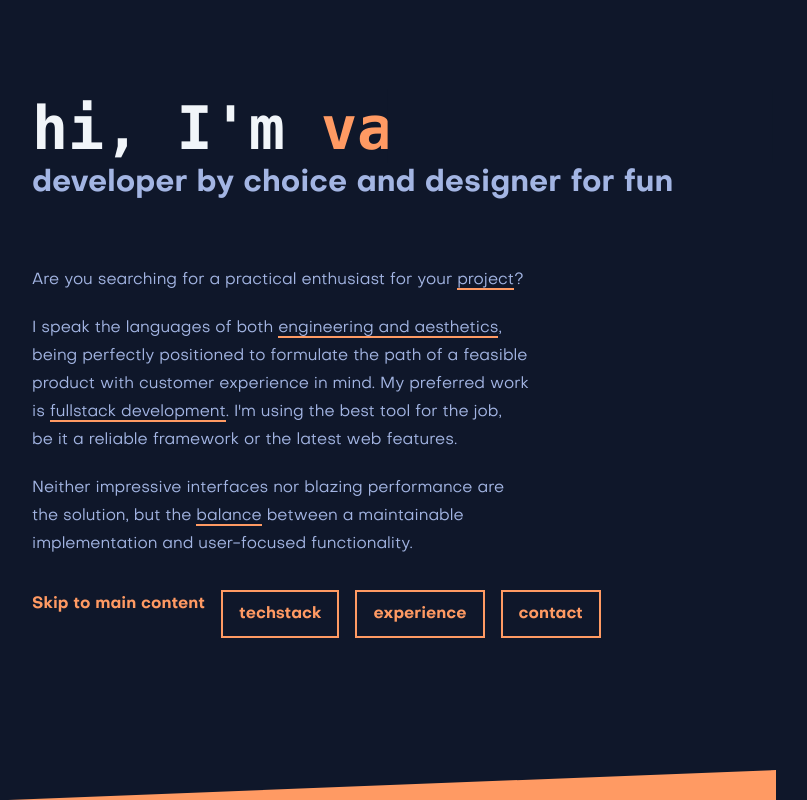
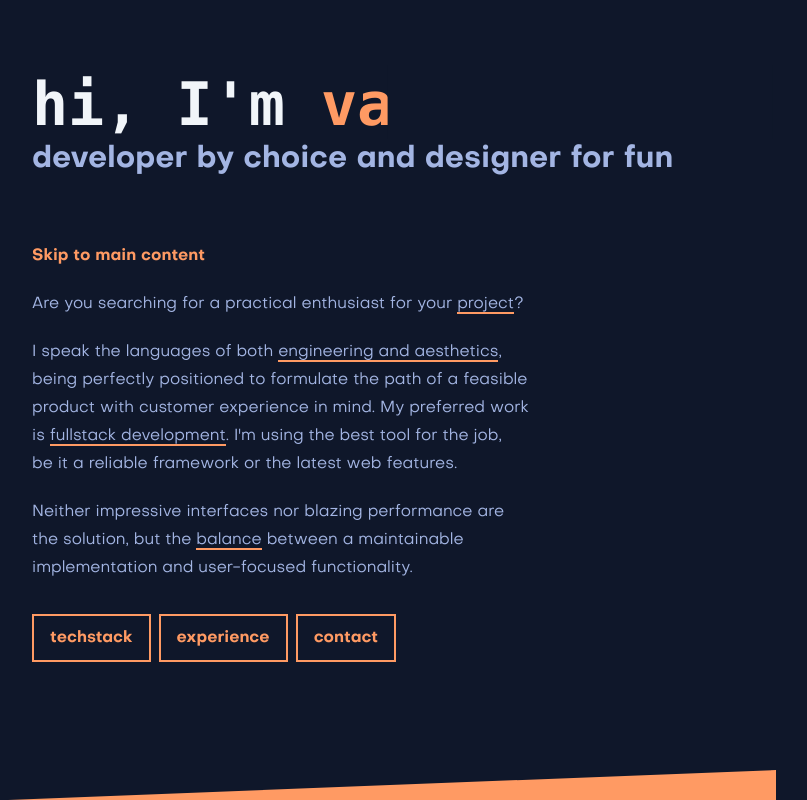
Before and after one commit to vanntile/vanntile.com, a Next.js app: page / in a window 1280 px wide. Shown: the top 800 px of the page, without its empty margins (248-1055 px from the left). Built offline with nearby package versions, Linux system fonts and the light colour scheme; what tailwindcss-visuallyhidden would draw is missing.

Commit message:
fix(osx): :bug: safari missed gap css

```diff
--- a/components/Tags.tsx
+++ b/components/Tags.tsx
@@ -5,7 +5,7 @@ interface Props {
 }
 
 const Tags: React.FC<Props> = ({ tags, additionalClasses, className }): JSX.Element => (
-  <div className={`mt-1 pb-4 overflow-hidden flex flex-row flex-wrap gap-2 ${className}`}>
+  <div className={`mt-1 pb-4 overflow-hidden flex flex-row flex-wrap space-x-2 ${className}`}>
     {tags.map((s: string) => (
       <span key={s} className={`px-4 py-2 whitespace-nowrap text-sm font-semibold rounded ${additionalClasses}`}>
         {s}
--- a/pages/index.tsx
+++ b/pages/index.tsx
@@ -225,6 +225,9 @@ const IndexPage: NextPage = () => {
             </h1>
             <div className="text-xl font-semibold md:text-3xl">developer by choice and designer for fun</div>
           </header>
+          <a className="visuallyhidden" href="#section-tech">
+            Skip to main content
+          </a>
           <p>
             Are you searching for a practical enthusiast for your <span className={styles.highlight}>project</span>?
           </p>
@@ -240,10 +243,7 @@ const IndexPage: NextPage = () => {
             solution, but the <span className={styles.highlight}>balance</span> between a maintainable implementation
             and user-focused functionality.
           </p>
-          <div className="flex flex-row gap-4 mt-8">
-            <a className="visuallyhidden" href="#section-tech">
-              Skip to main content
-            </a>
+          <div className="flex flex-row mt-8 space-x-2">
             <a
               className="px-4 py-2 border-2 border-current text-brand-accent hover:text-brand-accent"
               href="#section-tech"
@@ -370,7 +370,7 @@ const IndexPage: NextPage = () => {
       <section id="section-contact" className={`${styles.hSection} mb-32`}>
         <h2 className="text-current md:text-4xl">Contact</h2>
         <p>You can find me here and there.</p>
-        <div className="flex flex-row gap-8 mb-8">
+        <div className="flex flex-row mb-8 space-x-8">
           {externals.map((e) => (
             <a
               key={e.href}
```
